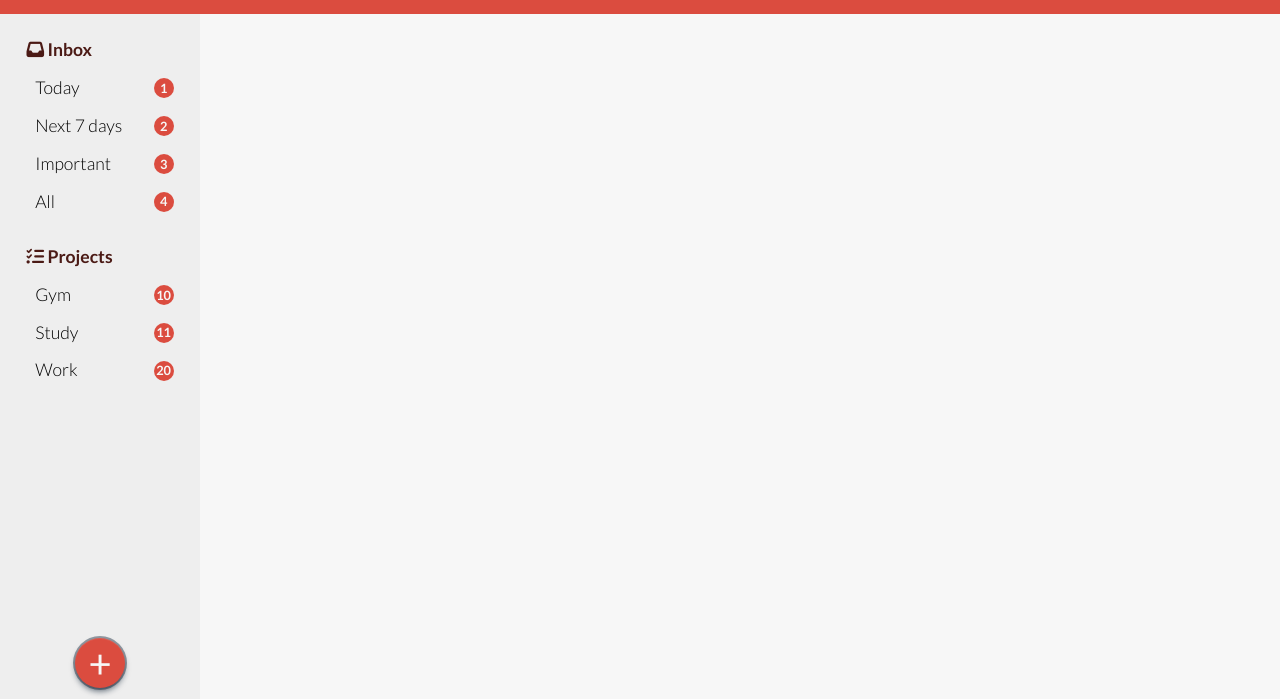
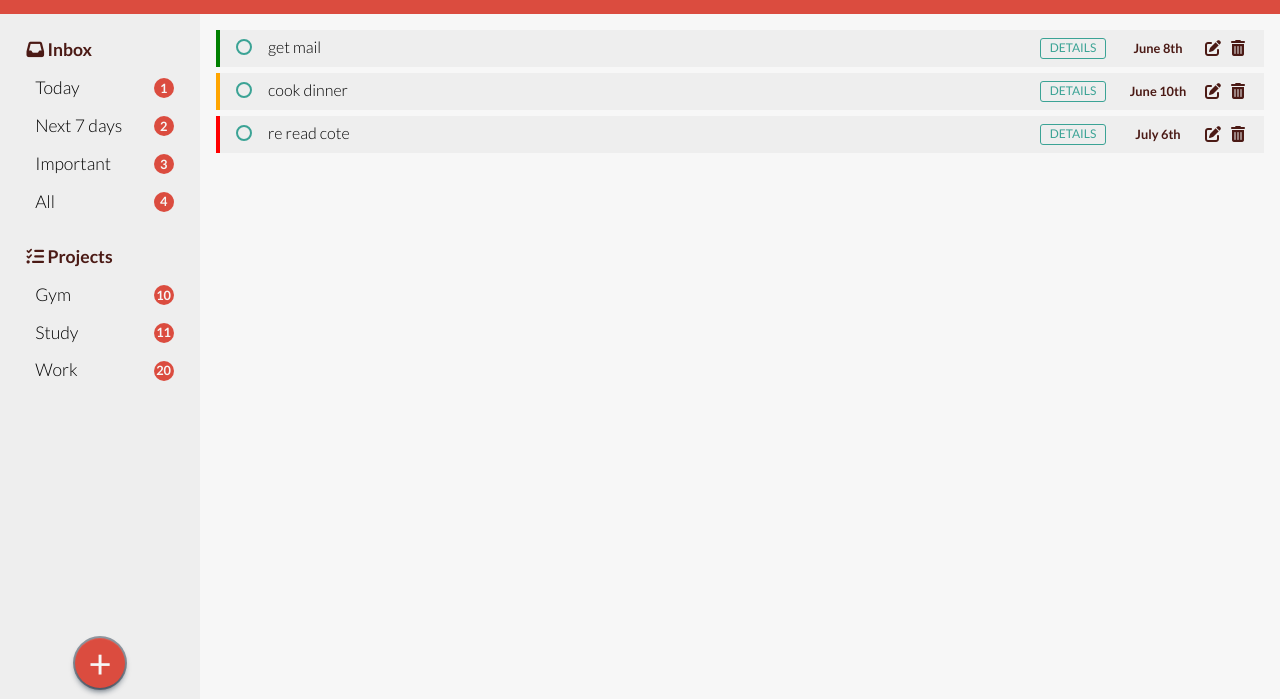
Before and after one commit to CCMPacheco/odin-todo, a plain HTML site: page index.html in a window 1280 px wide. Shown: the part 56-755 px from the top of the page. Drawn offline with Linux system fonts and the light colour scheme.

Commit message:
Task list style

```diff
--- a/index.html
+++ b/index.html
@@ -61,7 +61,67 @@
         </div>
         <button type="button">&#43;</button>
       </nav>
-      <main class="tasks-container"></main>
+      <main class="tasks-container">
+        <div class="task low-priority">
+          <span class="name">
+            <input type="checkbox" id="task-1" />
+            <label for="task-1">
+              <span class="custom-checkbox"></span>
+              get mail
+            </label>
+          </span>
+          <span class="settings">
+            <button type="button" class="btn">DETAILS</button>
+            <span class="date">June 8th</span>
+            <button type="button" class="icon">
+              <i class="fa-solid fa-pen-to-square"></i>
+            </button>
+            <button type="button" class="icon">
+              <i class="fa-solid fa-trash-can"></i>
+            </button>
+          </span>
+        </div>
+
+        <div class="task medium-priority">
+          <span class="name">
+            <input type="checkbox" id="task-2" />
+            <label for="task-2">
+              <span class="custom-checkbox"></span>
+              cook dinner
+            </label>
+          </span>
+          <span class="settings">
+            <button type="button" class="btn">DETAILS</button>
+            <span class="date">June 10th</span>
+            <button type="button" class="icon">
+              <i class="fa-solid fa-pen-to-square"></i>
+            </button>
+            <button type="button" class="icon">
+              <i class="fa-solid fa-trash-can"></i>
+            </button>
+          </span>
+        </div>
+
+        <div class="task high-priority">
+          <span class="name">
+            <input type="checkbox" id="task-3" />
+            <label for="task-3">
+              <span class="custom-checkbox"></span>
+              re read cote
+            </label>
+          </span>
+          <span class="settings">
+            <button type="button" class="btn">DETAILS</button>
+            <span class="date">July 6th</span>
+            <button type="button" class="icon">
+              <i class="fa-solid fa-pen-to-square"></i>
+            </button>
+            <button type="button" class="icon">
+              <i class="fa-solid fa-trash-can"></i>
+            </button>
+          </span>
+        </div>
+      </main>
       <footer class="footer">
         <i class="fa-brands fa-github"></i>
         <span>https://github.com/CCMPacheco</span>
--- a/style.css
+++ b/style.css
@@ -2,12 +2,17 @@
 
 :root {
   --ff-lato: "Lato", sans-serif;
+  --fs-small: 1rem;
   --fs-regular: 1.1rem;
   --fs-medium: 1.2rem;
   --clr-light: #f7f7f7;
   --clr-lightgray: #eeeeee;
   --clr-accent: #db4c3f;
   --clr-accent-dark: #4b1a15;
+  --clr-contrast: #3ba395;
+  --clr-low: #008000;
+  --clr-medium: #ffa500;
+  --clr-high: #ff0000;
 }
 
 *,
@@ -128,6 +133,143 @@ body {
 .tasks-container {
   grid-area: main;
   background-color: var(--clr-light);
+  padding: 1em;
+  display: flex;
+  flex-direction: column;
+  gap: 0.4em;
+  font-size: var(--fs-small);
+  font-weight: 300;
+}
+
+.task {
+  background-color: var(--clr-lightgray);
+  padding: 0.5em 1em;
+  display: grid;
+  grid-template-columns: auto 215px;
+  justify-content: space-between;
+  align-items: center;
+  transform: scale(1);
+  transition: transform 150ms ease-in-out;
+}
+
+.task:hover {
+  box-shadow: rgba(0, 0, 0, 0.24) 0px 3px 8px;
+  transform: scale(1.01);
+}
+
+.low-priority {
+  border-left: 4px solid var(--clr-low);
+}
+
+.medium-priority {
+  border-left: 4px solid var(--clr-medium);
+}
+
+.high-priority {
+  border-left: 4px solid var(--clr-high);
+}
+
+.name {
+  position: relative;
+}
+
+[type="checkbox"] {
+  opacity: 0;
+  position: absolute;
+}
+
+.name label {
+  display: inline-flex;
+  align-items: center;
+  position: relative;
+}
+
+.custom-checkbox {
+  --size: 1em;
+  display: inline-block;
+  width: var(--size);
+  height: var(--size);
+  margin-right: var(--size);
+  cursor: pointer;
+  border: 2px solid var(--clr-contrast);
+  border-radius: 50%;
+  transform: scale(1);
+  transition: transform 300ms ease-in-out;
+}
+
+.task:hover .custom-checkbox,
+[type="checkbox"]:focus + label .custom-checkbox {
+  transform: scale(1.2);
+  color: var(--clr-contrast);
+}
+
+[type="checkbox"]:checked + label .custom-checkbox {
+  background: var(--clr-contrast);
+  border-color: var(--clr-contrast);
+  box-shadow: inset 0 0 0px 2px white;
+}
+
+[type="checkbox"]:checked + label {
+  opacity: 0.5;
+}
+
+.name label::after {
+  content: "";
+  position: absolute;
+  left: 0;
+  right: 0;
+  left: 1.5em;
+  top: 50%;
+  height: 3px;
+  background: var(--clr-contrast);
+  transform: scaleX(0);
+  transform-origin: right;
+  transition: transform 150ms ease-in-out;
+}
+
+[type="checkbox"]:checked + label::after {
+  transform: scaleX(1);
+  transform-origin: left;
+}
+
+.settings {
+  display: grid;
+  grid-template-columns: 80px 80px 20px 20px;
+  gap: 5px;
+  align-items: center;
+  justify-items: center;
+}
+
+.btn {
+  font-size: calc(var(--fs-small) * 0.75);
+  padding: 0.2em 0.7em;
+  background-color: transparent;
+  border: 1px solid var(--clr-contrast);
+  color: var(--clr-contrast);
+  border-radius: 3px;
+  cursor: pointer;
+}
+
+.btn:hover {
+  background-color: var(--clr-contrast);
+  color: var(--clr-light);
+}
+
+.date {
+  font-size: calc(var(--fs-small) * 0.8);
+  font-weight: 700;
+  color: var(--clr-accent-dark);
+}
+
+.icon {
+  color: var(--clr-accent-dark);
+  background-color: transparent;
+  border: none;
+  cursor: pointer;
+}
+
+.icon:hover {
+  color: var(--clr-contrast);
 }
 
 .footer {
```
